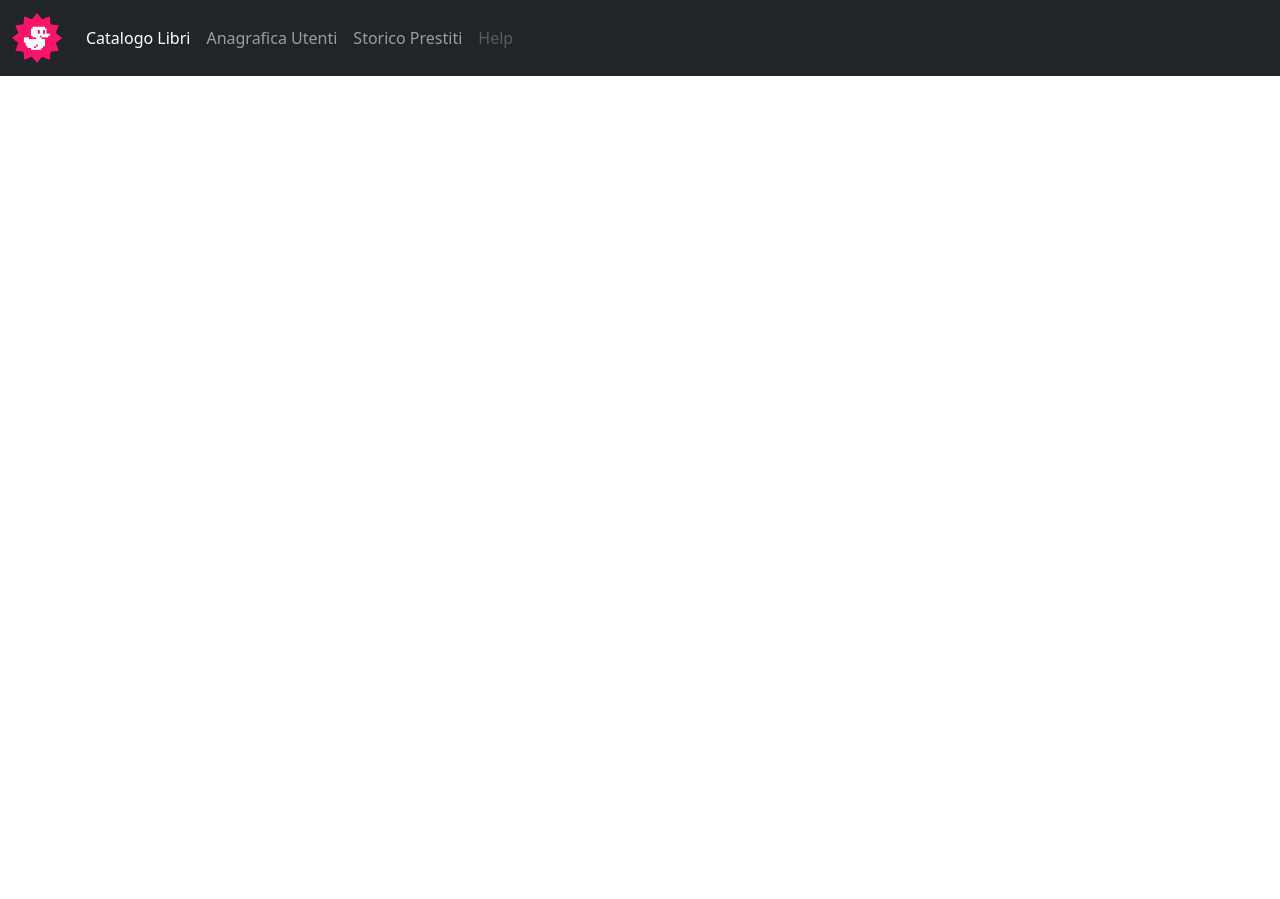
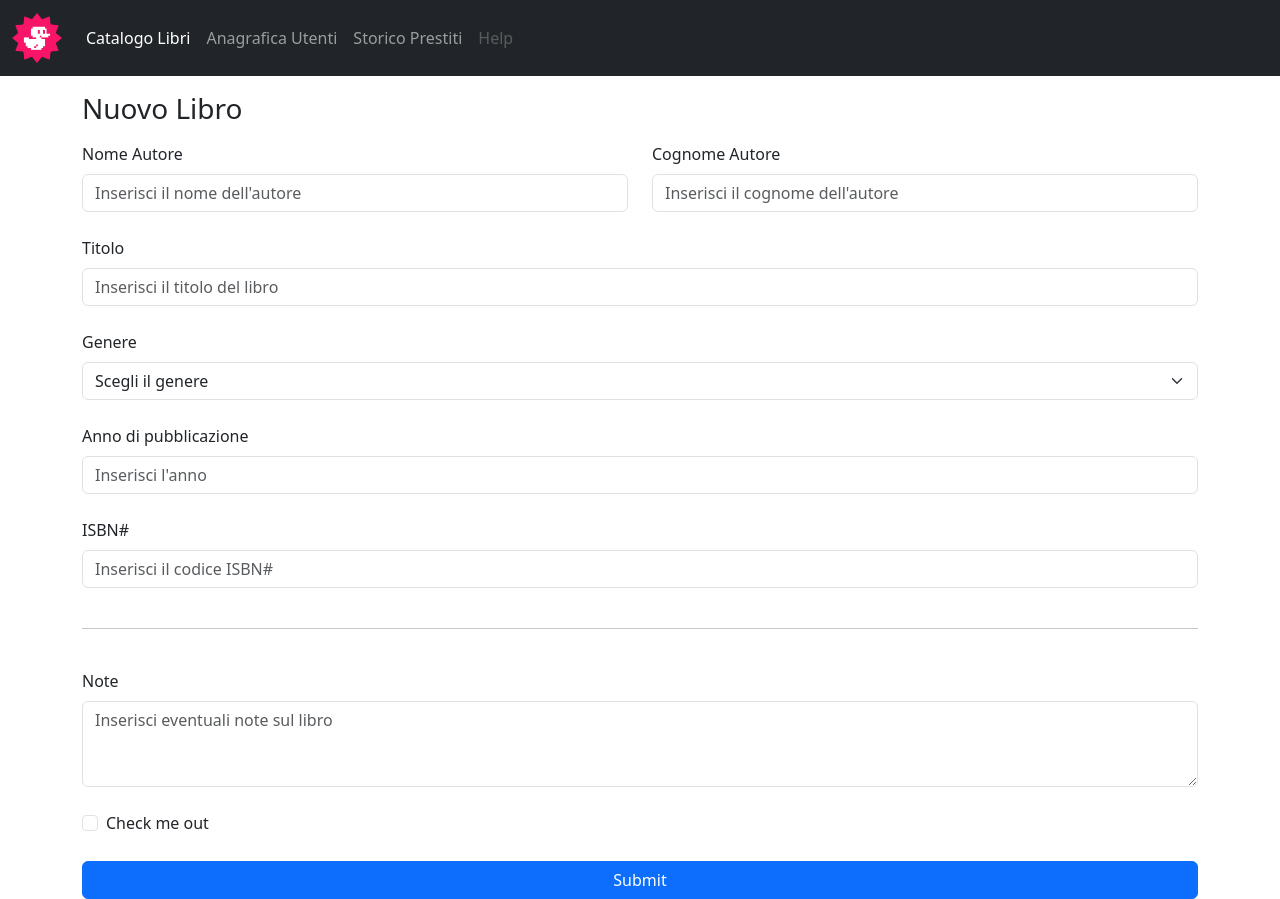
Before and after one commit to jacopolegovini/html-css-bootstrap-dashboard, a plain HTML site: page index-form.html in a window 1280 px wide. Before the commit the page ends 800 px from the top, so only its background shows below. Drawn offline with nearby package versions, Linux system fonts and the light colour scheme.

Commit message:
draft form completed

```diff
--- a/index-form.html
+++ b/index-form.html
@@ -43,5 +43,62 @@
             </div>
           </nav>
     </header>
+    <main>
+        <div class="container">
+            <h3 class="my-3">Nuovo Libro</h3>
+            <div class="form">
+                <div class="row gy-4">
+                    <div class="col-6">
+                        <label for="authorname" class="form-label">Nome Autore</label>
+                        <input type="text" class="form-control" id="authorname"  placeholder="Inserisci il nome dell'autore">
+                    </div>
+                    <div class="col-6">
+                        <label for="authorlastname" class="form-label">Cognome Autore</label>
+                        <input type="text" class="form-control" id="authorlastname"  placeholder="Inserisci il cognome dell'autore">
+                    </div>
+                    <div class="col-12">
+                        <label for="title" class="form-label">Titolo</label>
+                        <input type="text" class="form-control" id="title"  placeholder="Inserisci il titolo del libro">
+                    </div>
+                    <div class="col-12">
+                        <label for="authorlastname" class="form-label">Genere</label>
+                        <select class="form-select" aria-label="Default select example">
+                            <option selected>Scegli il genere</option>
+                            <option value="1">Fantasy</option>
+                            <option value="2">Horror</option>
+                            <option value="3">Narrativa storica</option>
+                            <option value="3">Altri</option>
+                          </select>
+                    </div>
+                    <div class="col-12">
+                        <label for="number" class="form-label">Anno di pubblicazione</label>
+                        <input type="number" class="form-control" id="number"  placeholder="Inserisci l'anno" min="1900" max="2050">
+                    </div>
+                    <div class="col-12">
+                        <label for="isbn" class="form-label">ISBN#</label>
+                        <input type="text" class="form-control" id="isbn"  placeholder="Inserisci il codice ISBN#">
+                    </div>
+                    <div class="line col">
+                        <hr>
+                    </div>
+                    <div class="col-12">
+                        <label for="note" class="form-label">Note</label>
+                        <textarea class="form-control" id="note" rows="3" placeholder="Inserisci eventuali note sul libro"></textarea>
+                    </div>
+                    <div class="col-12">
+                        <div class="form-check">
+                            <input type="checkbox" class="form-check-input" id="exampleCheck1">
+                            <label class="form-check-label" for="exampleCheck1">Check me out</label>
+                        </div>
+                    </div>
+                    <div class="col-12">
+                        <button type="submit" class="col-12 btn btn-primary">Submit</button>
+                    </div>
+                </div>
+            </div>
+        </div>
+    </main>
+
+    <script src="https://cdn.jsdelivr.net/npm/bootstrap@5.3.3/dist/js/bootstrap.bundle.min.js"></script>
 </body>
 </html>
```
